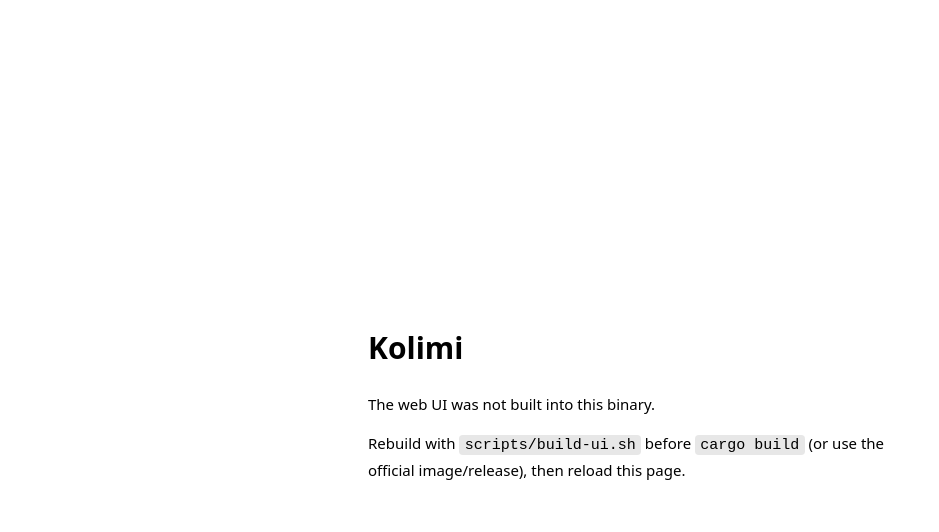
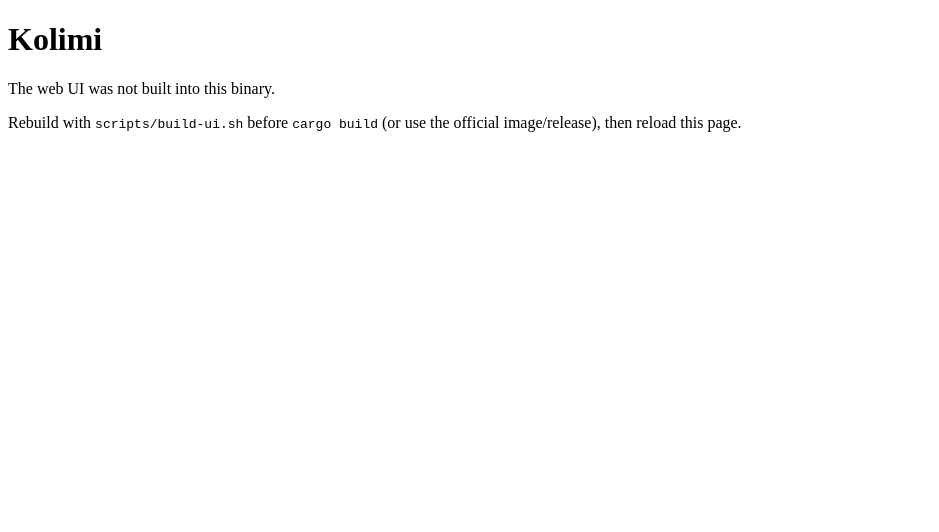
Before and after one commit to chaitanyayeleti/kolimi, a plain HTML site: page crates/kolimi-server/assets/ui/not-built.html in a window 1280 px wide. Shown: the whole page, without its empty margins (0-939 px from the left). Drawn offline with Linux system fonts and the light colour scheme.

Commit message:
fix: initialise the wasm UI from an external script (CSP blocks inline)
The served CSP is script-src 'self' 'wasm-unsafe-eval', which forbids
inline scripts. Both the real index.html and the not-built fallback
initialised wasm-bindgen from an inline <script type="module">, so
init() never ran and the app stayed blank even once the UI was embedded.

- crates/kolimi-ui/index.html + new bootstrap.js: load the module from
  an external file (allowed by 'self') instead of inline.
- scripts/build-ui.sh: stage bootstrap.js alongside the other assets.
- not-built.html: drop the inline style block (style-src 'self' would
  block it) so even the fallback is CSP-clean.
- ci.yml: the ui smoke test now asserts bootstrap.js is served and fails
  if the served index contains an inline module script; the install
  smoke also checks bootstrap.js is present.

```diff
--- a/crates/kolimi-server/assets/ui/not-built.html
+++ b/crates/kolimi-server/assets/ui/not-built.html
@@ -5,24 +5,6 @@
     <meta name="viewport" content="width=device-width, initial-scale=1" />
     <meta name="color-scheme" content="light dark" />
     <title>Kolimi</title>
-    <style>
-      body {
-        font: 15px/1.6 system-ui, sans-serif;
-        margin: 0;
-        display: grid;
-        place-items: center;
-        min-height: 100vh;
-      }
-      main {
-        max-width: 34rem;
-        padding: 2rem;
-      }
-      code {
-        background: #8883;
-        padding: 0.1em 0.35em;
-        border-radius: 0.25em;
-      }
-    </style>
   </head>
   <body>
     <main>
--- /dev/null
+++ b/crates/kolimi-ui/bootstrap.js
@@ -0,0 +1,6 @@
+// Initialises the WebAssembly UI. Loaded as an external module because
+// the served Content-Security-Policy (script-src 'self') forbids inline
+// scripts; the generated app.js resolves app_bg.wasm relative to itself.
+import init from "./app.js";
+
+init();
--- a/crates/kolimi-ui/index.html
+++ b/crates/kolimi-ui/index.html
@@ -9,9 +9,9 @@
   </head>
   <body>
     <div id="app"></div>
-    <script type="module">
-      import init from "/app/app.js";
-      init();
-    </script>
+    <!-- External bootstrap: the Content-Security-Policy allows only
+         'self' scripts, so the wasm module must not be initialised from
+         an inline script. -->
+    <script type="module" src="/app/bootstrap.js"></script>
   </body>
 </html>
```
Also changed, not shown: .github/workflows/ci.yml, 1 other file.
